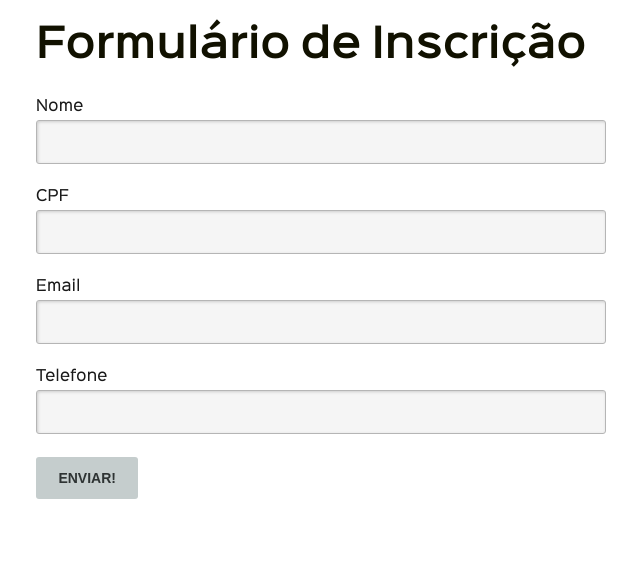
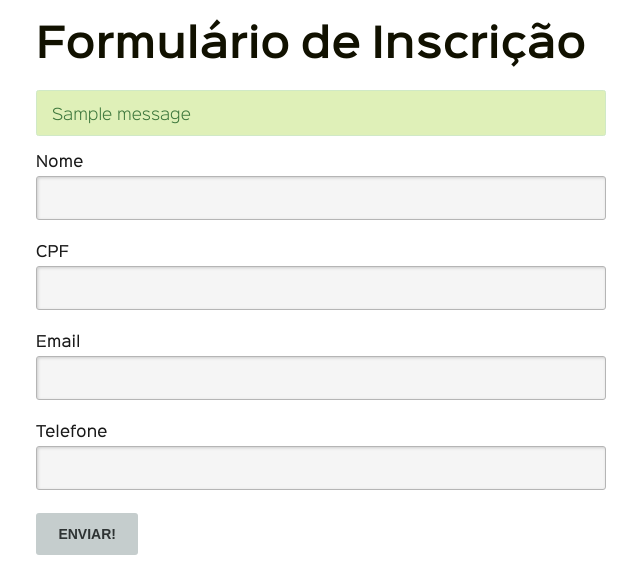
Before and after one commit to rafaelhenrique/wttd, a Django app: page /inscricao/ in a window 1280 px wide. Shown: the part 90-655 px from the top of the page, without its empty margins (34-674 px from the left). Run offline with Django 3.2, Linux system fonts and the light colour scheme; tables that the repository leaves empty hold one stand-in row (values such as "Sample post"); one stand-in notice (Sample message) is shown.

Commit message:
Adds success message on subscription

```diff
--- a/eventex/subscriptions/templates/subscriptions/subscription_form.html
+++ b/eventex/subscriptions/templates/subscriptions/subscription_form.html
@@ -19,7 +19,22 @@
         <link rel="stylesheet" href="{% static 'css/main.css' %}">
 
         <link href='http://fonts.googleapis.com/css?family=Economica:400,700' rel='stylesheet' type='text/css'>
-
+        <style type="text/css">
+            .alert{
+                padding: 0 15px;
+                margin-bottom: 1rem;
+                border: 1px solid transparent;
+                border-radius: .25rem;
+            }
+            .alert p {
+                padding: 7px 0 7px;
+            }
+            .alert.success{
+                color: #3c763b;
+                background-color: #dff0b8;
+                border-color: #d0e9c6;
+            }
+        </style>
 	</head>
 
 	<body>
@@ -50,6 +65,13 @@
         	<div class="content row padding-bottom-3 desktop-12 container">
                 <h1>Formulário de Inscrição</h1>
                 <div class="desktop-6">
+                    {% if messages %}
+                        {% for message in messages %}
+                            <div class="alert success">
+                                <p>{{ message }}</p>
+                            </div>
+                        {% endfor %}
+                    {% endif %}
                     <form action="." method="post">
                         {% csrf_token %}
                         <div class="form-row label-block input-text">
--- a/eventex/subscriptions/views.py
+++ b/eventex/subscriptions/views.py
@@ -2,6 +2,7 @@ from django.http import HttpResponseRedirect
 from django.shortcuts import render
 from django.core import mail
 from django.template.loader import render_to_string
+from django.contrib import messages
 
 from eventex.subscriptions.forms import SubscriptionForm
 
@@ -21,6 +22,8 @@ def subscribe(request):
                 ['contato@eventex.com.br', form.cleaned_data['email']]
             )
 
+            messages.success(request, 'Inscrição realizada com sucesso!')
+
             return HttpResponseRedirect('/inscricao/')
         else:
             return render(
```
Also changed, not shown: eventex/settings.py (+9 -0 lines), eventex/subscriptions/tests.py (+10 -0 lines).
